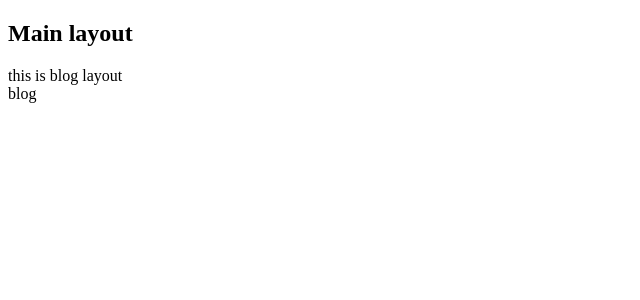
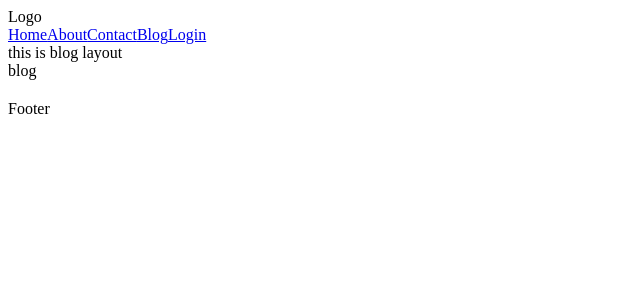
Before and after one commit to mdmusharruf13/nextjs-learning, a Next.js app in the folder next14-ld/: page /blog/1 in a window 1280 px wide. Shown: the top 300 px of the page, without its empty margins (0-640 px from the left). Built offline with nearby package versions, Linux system fonts and the light colour scheme.

Commit message:
Next.js Components

```diff
--- a/next14-ld/src/app/layout.js
+++ b/next14-ld/src/app/layout.js
@@ -1,5 +1,7 @@
 import { Geist, Geist_Mono } from "next/font/google";
 import "./globals.css";
+import Navbar from "@/components/Navbar/Navbar";
+import Footer from "@/components/Footer/Footer";
 
 const geistSans = Geist({
   variable: "--font-geist-sans",
@@ -20,8 +22,9 @@ export default function RootLayout({ children }) {
   return (
     <html lang="en">
       <body className={`${geistSans.variable} ${geistMono.variable}`}>
-        <h2>Main layout</h2>
+        <Navbar />
         {children}
+        <Footer />
       </body>
     </html>
   );
--- /dev/null
+++ b/next14-ld/src/components/Footer/Footer.jsx
@@ -0,0 +1,3 @@
+export default function Footer() {
+  return <div>Footer</div>;
+}
--- /dev/null
+++ b/next14-ld/src/components/Navbar/Navbar.jsx
@@ -0,0 +1,17 @@
+import Link from "next/link";
+import { links } from "./links";
+
+export default function Navbar() {
+  return (
+    <div>
+      <section>Logo</section>
+      <section>
+        {links.map((link) => (
+          <Link href={link.path} key={link.path}>
+            {link.title}
+          </Link>
+        ))}
+      </section>
+    </div>
+  );
+}
--- /dev/null
+++ b/next14-ld/src/components/Navbar/links.js
@@ -0,0 +1,22 @@
+export const links = [
+    {
+        title: "Home",
+        path: "/"
+    },
+    {
+        title: "About",
+        path: "/about"
+    },
+    {
+        title: "Contact",
+        path: "/contact"
+    },
+    {
+        title: "Blog",
+        path: "/blog"
+    },
+    {
+        title: "Login",
+        path: "/login"
+    },
+]
```
